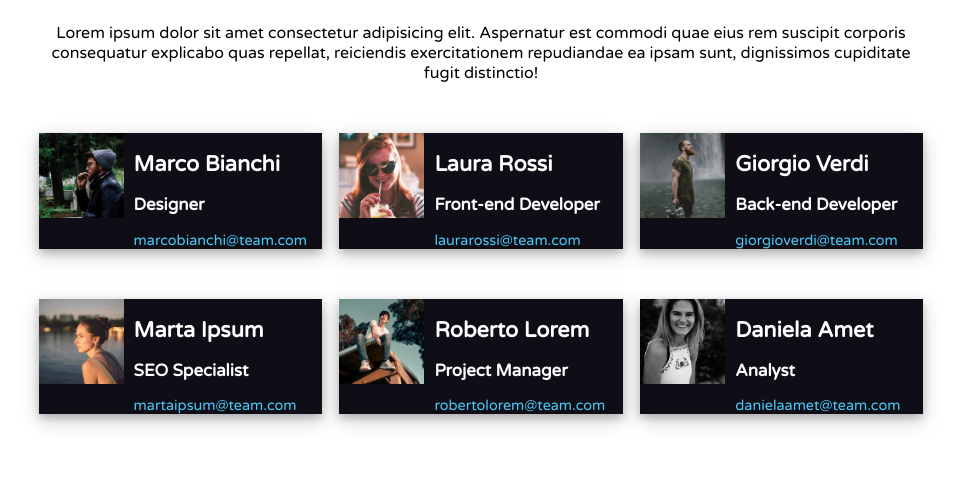
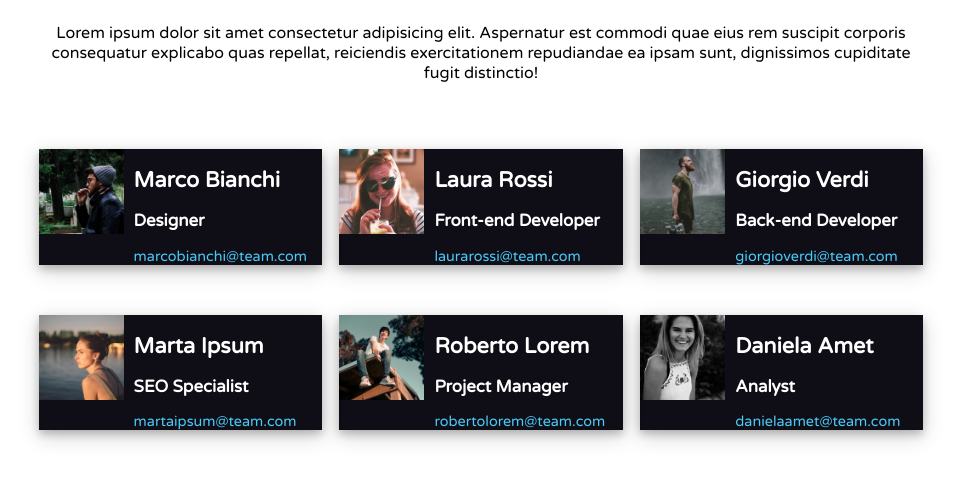
Before and after one commit to jfmarkan/html-css-float-cards, a plain HTML site: page index-alt2.html in a window 1280 px wide. Shown: the part 68-550 px from the top of the page, without its empty margins (159-1120 px from the left). Drawn offline with Linux system fonts and the light colour scheme.

Commit message:
removed div rows to alt2

```diff
--- a/css/styles-alt2.css
+++ b/css/styles-alt2.css
@@ -17,7 +17,7 @@ h1{
 }
 
 .row{
-    margin-top: 50px;
+
 }
 
 .clearfix::after {
@@ -27,14 +27,15 @@ h1{
 }
 
 div.card{
+    margin-top: 50px;
     width: 32%;
     background-color: #0f0e17;
     text-align: left;
     box-shadow: 0 4px 8px 0 rgba(0, 0, 0, 0.2), 0 6px 20px 0 rgba(0, 0, 0, 0.19);
 }
 
-div.card:nth-of-type(2){
-    margin: 0 2%;
+div.card:nth-of-type(3n+2){
+    margin: 50px 2% 0;
 }
 
 .float-right{
--- a/index-alt2.html
+++ b/index-alt2.html
@@ -18,8 +18,7 @@
                 Lorem ipsum dolor sit amet consectetur adipisicing elit. Aspernatur est commodi quae eius rem suscipit corporis consequatur explicabo quas repellat, reiciendis exercitationem repudiandae ea ipsam sunt, dignissimos cupiditate fugit distinctio!
             </p>
         </section>
-        <section>
-            <div class="row clearfix">
+        <section class="clearfix">
             <div class="card float-right clearfix">
                 <img src="img/male2.png" alt="">
                 <div class="data float-left">
@@ -44,8 +43,6 @@
                     <span class="email">marcobianchi@team.com</span>
                 </div>
             </div>
-            </div>
-            <div class="row clearfix">
             <div class="card float-right clearfix">
                 <img src="img/female3.png" alt="">
                 <div class="data float-left">
@@ -70,7 +67,6 @@
                     <span class="email">martaipsum@team.com</span>
                 </div>
             </div>
-            </div>
         </section>
     </div>
 </body>
```
Lines whose indentation alone changed are shown as unchanged.
